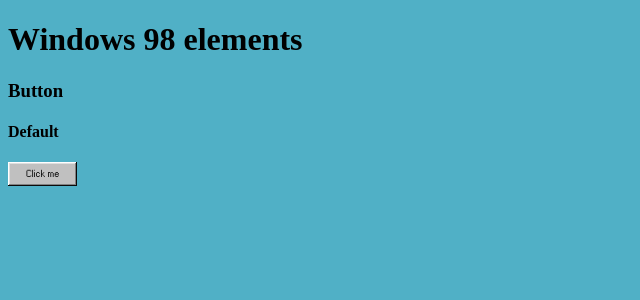
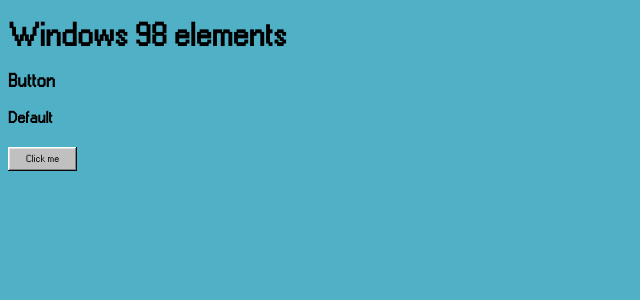
Before and after one commit to veronicadip/windows-lib, a React (Create React App) app: page / in a window 1280 px wide. Shown: the top 300 px of the page, without its empty margins (0-640 px from the left). Built offline with nearby package versions, Linux system fonts and the light colour scheme.

Commit message:
feat - font applied to all texts

```diff
--- a/src/App.css
+++ b/src/App.css
@@ -1,4 +1,13 @@
 @font-face {
-  font-family: "W95FA";
+  font-family: "MS Sans Serif";
   src: url("./fonts/W95FA.otf") format("opentype");
 }
+
+@font-face {
+  font-family: "MS Sans Serif Bold";
+  src: url(./fonts/MS\ Sans\ Serif\ Bold.ttf) format("truetype");
+}
+
+body {
+  font-family: "MS Sans Serif", sans-serif;
+}
--- a/src/components/Button/styles.css
+++ b/src/components/Button/styles.css
@@ -22,7 +22,7 @@
 
 .neutral span {
     display: inline-block !important;
-    font-family: "W95FA", sans-serif;
+    font-family: "MS Sans Serif", sans-serif;
     width: 100%;
     height: 100%;
     font-size: 10px;
@@ -36,16 +36,6 @@
 
 /* FOCUS */
 
-/* .neutral:focus {
-    padding: 3px 3px 4px;
-}
-
-.neutral:focus div {
-    border: 1px dotted #000;
-    box-sizing: border-box;
-    padding: 1.5px 14px;
-} */
-
 .neutral:focus {
     padding: 2px 2px 3px;
 }
```
